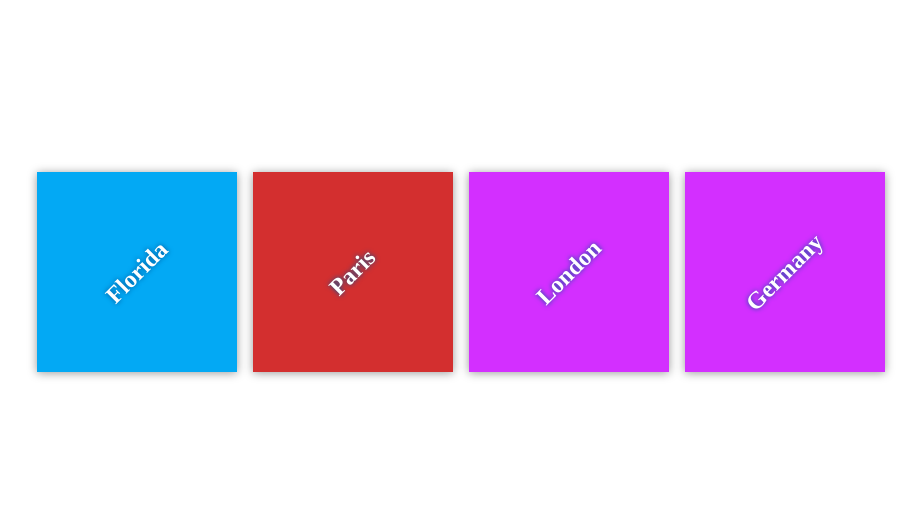
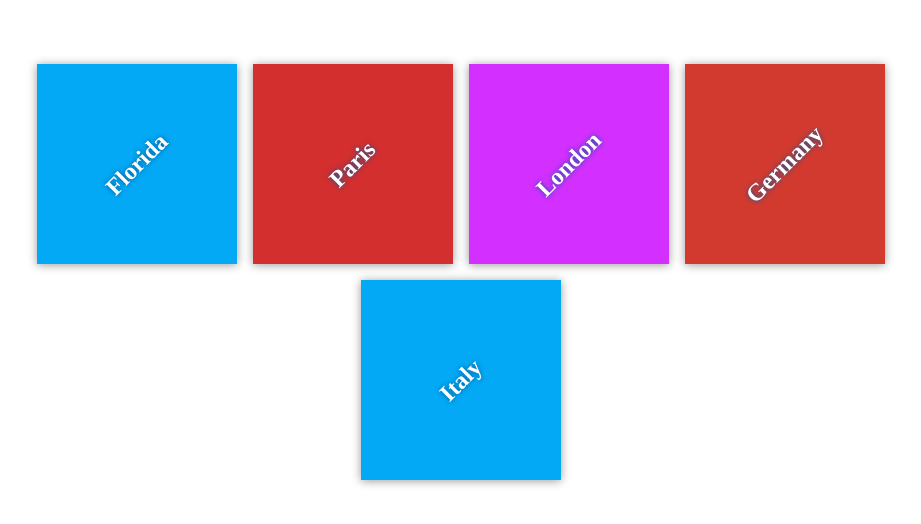
Before and after one commit to Ananya-Gore/my-travel-plans, a plain HTML site: page index.html in a window 1280 px wide. Shown: the part 128-652 px from the top of the page, without its empty margins (179-1100 px from the left). Drawn offline with Linux system fonts and the light colour scheme.

Commit message:
Add destination as Italy

```diff
--- a/index.html
+++ b/index.html
@@ -22,8 +22,12 @@
                 <h2>London</h2>
             </div>
 
-            <div class="destination" id="london">
+            <div class="destination" id="germany">
                 <h2>Germany</h2>
+            </div>
+
+            <div class="destination" id="italy">
+                <h2>Italy</h2>
             </div>
         </div>
     </div>
```
